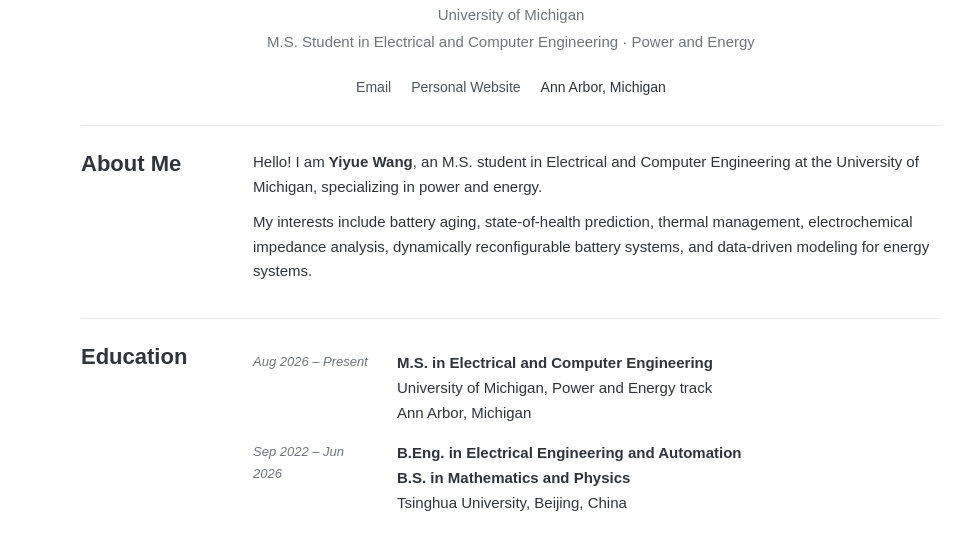
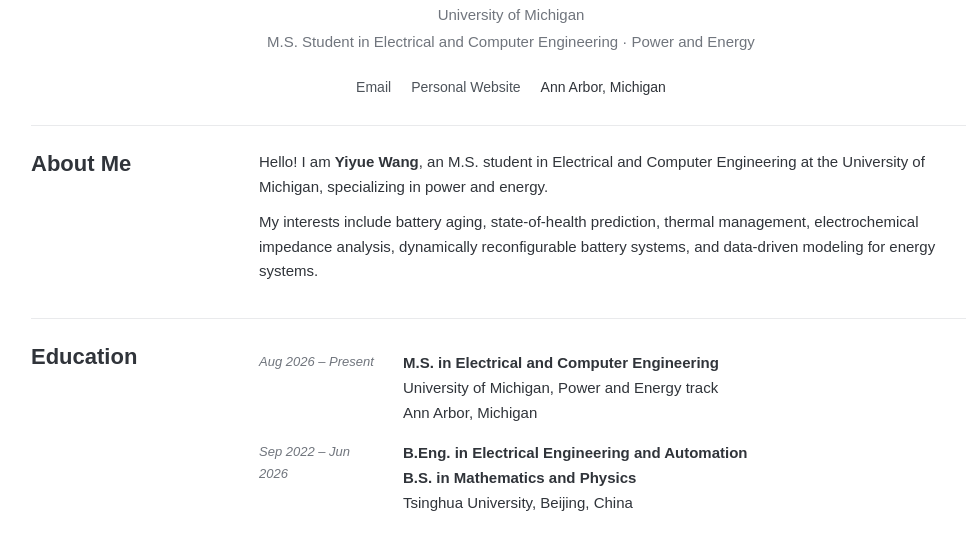
Before and after one commit to bu1ko/bu1ko.github.io, a plain HTML site: page index.html in a window 1280 px wide. Shown: the part 266-800 px from the top of the page, without its empty margins (129-1095 px from the left). Drawn offline with Linux system fonts and the light colour scheme.

Commit message:
Adjust main width and grid column size in CSS

```diff
--- a/index.html
+++ b/index.html
@@ -71,10 +71,10 @@
     }
     .profile-links a { color: #4d535a; }
 
-    main { width: min(860px, calc(100% - 40px)); margin: 0 auto 55px; }
+    main { width: min(960px, calc(100% - 40px)); margin: 0 auto 55px; }
     section {
       display: grid;
-      grid-template-columns: 154px minmax(0, 1fr);
+      grid-template-columns: 210px minmax(0, 1fr);
       gap: 18px;
       padding: 24px 0;
       border-top: 1px solid var(--line);
```
